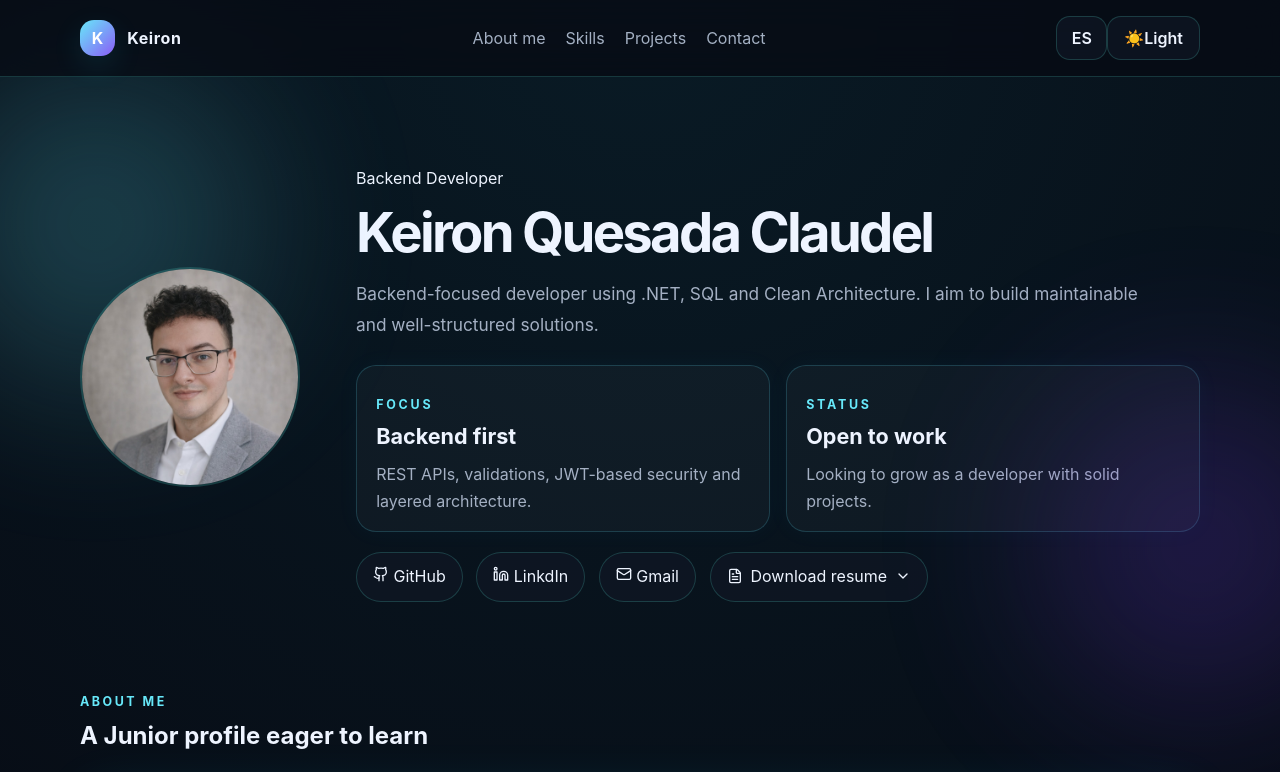
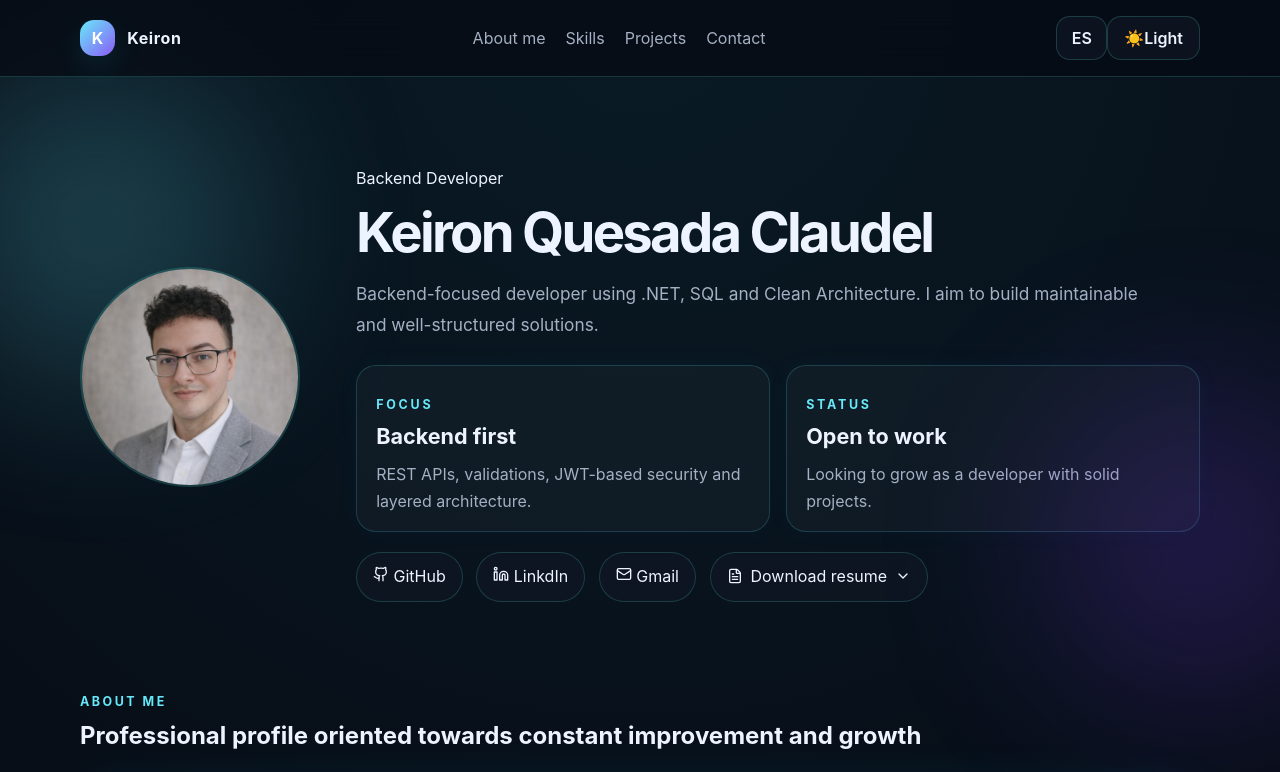
Before and after one commit to KeironClaudel/keiron-portfolio, a React (Vite) app: page / in a window 1280 px wide. Shown: the top 772 px of the page. Built offline with nearby package versions, Linux system fonts and the light colour scheme.

Commit message:
chore: updated profile description

```diff
--- a/src/i18n.js
+++ b/src/i18n.js
@@ -21,7 +21,8 @@ export const translations = {
       "Buscando crecer como desarrollador con proyectos sólidos y buenas bases técnicas.",
 
     aboutTitle: "Acerca de mi",
-    aboutDesc: "Un perfil junior, pero con ganas de aprender.",
+    aboutDesc:
+      "Perfil profesional orientado a mejorar constantemente y avanzar",
 
     aboutBodyOne:
       "Sólido conocimiento en desarrollo backend, bases de datos y análisis de datos, estudiante activo del Bachillerato en Ingeniería en Sistemas Computacionales en la Universidad Fidélitas, con un 57% del plan de estudio completado.",
@@ -103,7 +104,8 @@ export const translations = {
     statusDesc: "Looking to grow as a developer with solid projects.",
 
     aboutTitle: "About me",
-    aboutDesc: "A Junior profile eager to learn",
+    aboutDesc:
+      "Professional profile oriented towards constant improvement and growth",
 
     aboutBodyOne:
       "Solid knowledge in backend development, databases, and data analysis, currently an active student of the Bachelor's in Computer Systems Engineering at Universidad Fidélitas, with 57% of the degree completed through credit validation.",
```
